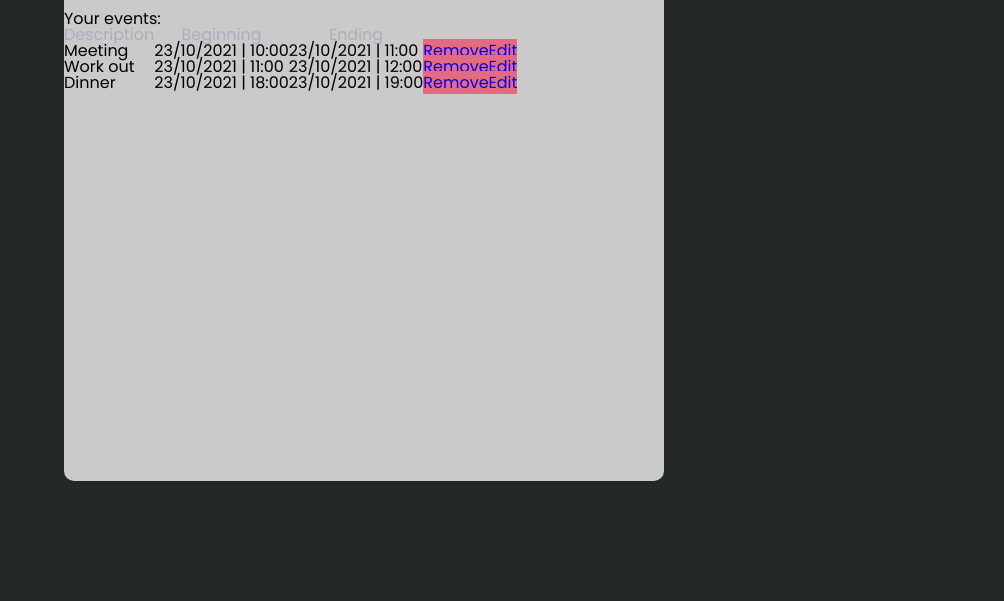
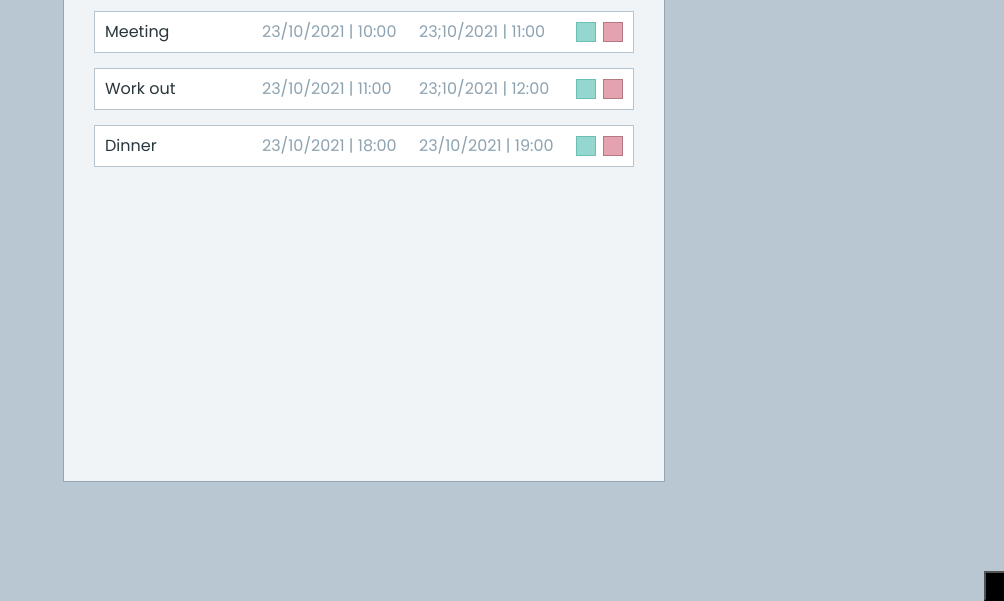
Before and after one commit to pedrolucaspalma/Cal.js, a plain HTML site: page frontend/main/index.html in a window 1280 px wide. Shown: the part 199-800 px from the top of the page, without its empty margins (276-1280 px from the left). Drawn offline with Linux system fonts and the light colour scheme.

Commit message:
update html/css

```diff
--- a/frontend/main/index.html
+++ b/frontend/main/index.html
@@ -13,61 +13,39 @@
     <body>
         <div class="page-container">
                 <section class="user-pannel-container">
-
                     <div id="user-pannel-container-header">
                         <h2 id="user-pannel-greeting">Hello ...</h2>
                         <a class="action-button" id="logout" href="#" onclick="logout()">Logout</a>
                     </div>
 
-                    <div id="user-pannel-container-table">
-                        <h2 class="event-table-title">Your events:</h2>
+                    <div class="activities-list-container">
 
-                        <table id="events-table">
-                            <thead>
-                                <tr>
-                                    <th class="description">Description</th>
-                                    <th class="beginning">Beginning</th>
-                                    <th class="ending">Ending</th>
-                                </tr>
-                            </thead>
-                            <tbody>
-                                <tr>
-                                    <td class="description">Meeting</td>
-                                    <td class="beginning">23/10/2021 | 10:00</td>
-                                    <td class="ending">23/10/2021 | 11:00</td>
-                                    <td>
-                                        <a href="#" class="action-button" onclick="">Remove</a>
-                                    </td>
-                                    <td>
-                                        <a href="#" class="action-button" onclick="">Edit</a>
-                                    </td>
-                                </tr>
-                                <tr>
-                                    <td class="description">Work out</td>
-                                    <td class="beginning">23/10/2021 | 11:00</td>
-                                    <td class="ending">23/10/2021 | 12:00</td>
-                                    <td>
-                                        <a href="#" class="action-button" onclick="">Remove</a>
-                                    </td>
-                                    <td>
-                                        <a href="#" class="action-button" onclick="">Edit</a>
-                                    </td>
-                                </tr>
-                                <tr>
-                                    <td class="description">Dinner</td>
-                                    <td class="beginning">23/10/2021 | 18:00</td>
-                                    <td class="ending">23/10/2021 | 19:00</td>
-                                    <td>
-                                        <a href="#" class="action-button" onclick="">Remove</a>
-                                    </td>
-                                    <td>
-                                        <a href="#" class="action-button" onclick="">Edit</a>
-                                    </td>
-                                </tr>
-                            </tbody>
-                        </table>
+                        <ul class="activities-list">
+
+                            <li class="activities-list-item">
+                                <p class="description">Meeting</p>
+                                <p class="beginning">23/10/2021 | 10:00</p>
+                                <p class="ending">23;10/2021 | 11:00</p>
+                                <button href="#" class="edit-button" onclick=""></button>
+                                <button href="#" class="remove-button" onclick=""></button>
+                            </li>
+                            <li class="activities-list-item">
+                                <p class="description">Work out</p>
+                                <p class="beginning">23/10/2021 | 11:00</p>
+                                <p class="ending">23;10/2021 | 12:00</p>
+                                <button href="#" class="edit-button" onclick=""></button>
+                                <button href="#" class="remove-button" onclick=""></button>
+                            </li>
+                            <li class="activities-list-item">
+                                <p class="description">Dinner</p>
+                                <p class="beginning">23/10/2021 | 18:00</p>
+                                <p class="ending">23/10/2021 | 19:00</p>
+                                <button href="#" class="edit-button" onclick=""></button>
+                                <button href="#" class="remove-button" onclick=""></button>
+                            </li>
+                        </ul>
                     </div>
-
+                    <button class="add-button"></button>
                 </section>
                 <div class="modal-overlay">
                     <div class="modal">
--- a/frontend/style.css
+++ b/frontend/style.css
@@ -135,12 +135,21 @@ table {
 /* Global ==========================*/
 
 :root {
-  --dark-blue: #030d27;
-  --green: #3a7a4d;
-  --gray: #252926; /*all pages background color*/
-  --white: #cacaca;
-  --logout-red: #e26b7f;
-  --light-gray: #969cb3;
+  --bg: #b9c7d3;
+  --card: #f0f4f7;
+  --card-border: #95a7b4;
+  --activities-list-item-bg: #ffffff;
+  --activities-list-item-border: #b5c4cf;
+  --activities-list-item-dates: #8da3b1;
+  --edit-button: #95d7cf;
+  --edit-button-border: #69c0b6;
+  --remove-button: #e4a2ae;
+  --remove-button-border: #b37a84;
+  --fg: #29363b;
+}
+
+h2,p{
+  color: var(--fg);
 }
 
 html,
@@ -155,7 +164,7 @@ body {
   align-items: center;
 
   height: 100vh;
-  background-color: var(--gray);
+  background-color: var(--bg);
   overflow: auto;
 }
 
@@ -164,7 +173,7 @@ body {
 .form-container {
   height: 70vh;
   width: 400px;
-  background-color: var(--white);
+  background-color: var(--card);
   border-radius: 10px;
 
   display: flex;
@@ -210,27 +219,28 @@ body {
 /* Main Page =================== */
 
 .user-pannel-container {
-  display: block;
+  display: relative;
+  height: 100%;
 
   height: 70%;
   width: 600px;
   margin-right: auto;
   margin-left: auto;
 
-  background-color: var(--white);
-  border-radius: 10px;
+  background-color: var(--card);
+  border: 1px solid var(--card-border);
 }
 
 #user-pannel-container-header {
   display: flex;
   justify-content: space-between;
   align-items: center;
-  padding: 30px;
+  padding: 30px 50px;
 }
 
 #user-pannel-container-header > #user-pannel-greeting {
   display: block;
-
+  font-weight: bold;
   font-size: 25px;
 }
 
@@ -243,7 +253,6 @@ body {
   border-radius: 10px;
 
   line-height: 30px;
-  color: white;
   text-align: center;
   text-decoration: none;
 
@@ -254,14 +263,65 @@ body {
   cursor: pointer;
 }
 
-table th {
-  color: var(--light-gray);
-  opacity: 0.6;
+.activities-list-container{
+  display: flex;
+  flex-direction: column;
+  height: 100%;
+
 }
 
-.action-button {
-  background-color: var(--logout-red);
-  text-decoration: none;
+.activities-list{
+  display: flex;
+  flex-direction: column;
+  padding: 0px 30px;
+
+  height:100%;
+}
+
+.activities-list-item{
+  display: flex;
+  justify-content: space-between;
+  align-items: center;
+  padding: 10px;
+  margin-bottom: 15px;
+  background-color: var(--activities-list-item-bg);
+
+  border: 1px solid var(--activities-list-item-border);
+}
+
+.description, .beginning, .ending{
+  width: 150px;
+}
+
+.beginning, .ending{
+  color: var(--activities-list-item-dates);
+}
+
+.edit-button, .remove-button {
+  padding: 0;
+  width: 20px;
+  height: 20px;
+
+  border-radius: 0;
+}
+
+.edit-button{
+  border: 1px solid var(--edit-button-border);
+  background-color: var(--edit-button);
+}
+
+.remove-button{
+  border: 1px solid var(--remove-button-border);
+  background-color: var(--remove-button);
+}
+
+.add-button{
+  position: absolute;
+  width: 30px;
+  height: 30px;
+
+  right: -10px;
+  background-color: black;
 }
 
 .modal-overlay.active {
```
